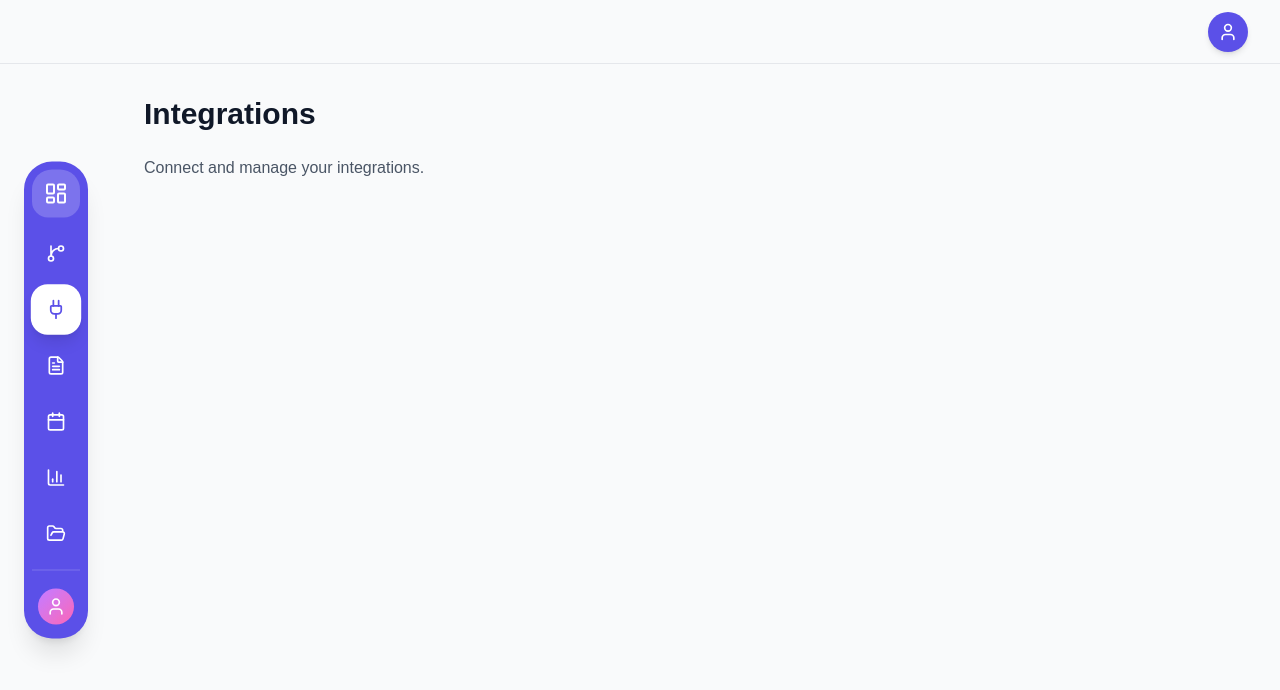
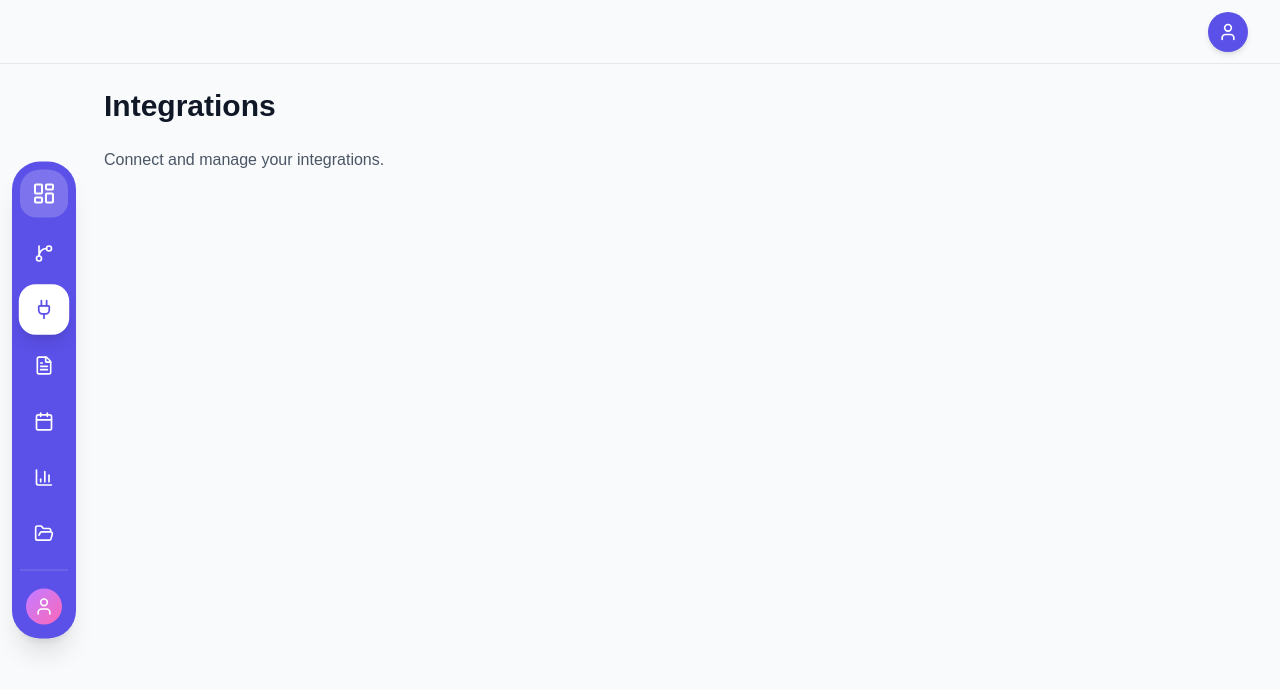
Before and after one commit to dananjayahbi/facebook-automation, a Next.js app in the folder dashboard/: page /sample-page-2 in a window 1280 px wide. Shown: the top 690 px of the page. Built offline with nearby package versions, Linux system fonts and the light colour scheme.

Commit message:
Update layout padding for main content and side navigation

```diff
--- a/dashboard/src/components/layout/DashboardLayout.tsx
+++ b/dashboard/src/components/layout/DashboardLayout.tsx
@@ -17,7 +17,7 @@ export default function DashboardLayout({ children }: DashboardLayoutProps) {
       <Header />
 
       {/* Main Content Area - With left padding and top padding for header */}
-      <main className="min-h-screen pl-28 pt-16">
+      <main className="min-h-screen pl-18 pt-14">
         <div className="p-8">
           {children}
         </div>
--- a/dashboard/src/components/layout/SideNav.tsx
+++ b/dashboard/src/components/layout/SideNav.tsx
@@ -26,7 +26,7 @@ export default function SideNav() {
   const isDashboardActive = pathname === '/dashboard';
 
   return (
-    <aside className="fixed left-6 top-1/2 -translate-y-1/2 z-50">
+    <aside className="fixed left-3 top-1/2 -translate-y-1/2 z-50">
       {/* Compact Modern Side Navigation - Light Mode */}
       <div className="bg-[#5B50E8] rounded-[28px] p-2 shadow-xl">
         {/* Dashboard Icon at top - Separate with rounded top corners */}
```
